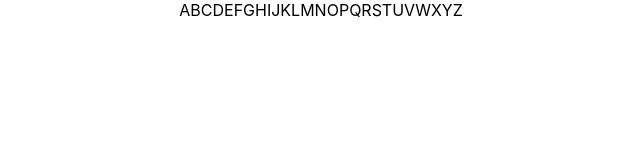
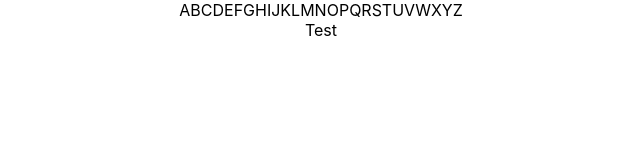
Before and after one commit to manuelWeb/cra_typescript, a React (Create React App) app: page / in a window 1280 px wide. Shown: the top 160 px of the page, without its empty margins (319-959 px from the left). Built offline with nearby package versions, Linux system fonts and the light colour scheme.

Commit message:
TS set argument fn to 1:any or 0

```diff
--- a/src/App.tsx
+++ b/src/App.tsx
@@ -11,13 +11,20 @@ import './App.css';
 //   console.log(`typeof letters:${typeof letters }`, `typeof letter:${typeof letter} letters:${letters} idx: ${idx}`);
 //   this.setState({letters: letters})
 // }
+interface ITestProps {
+  onClick: ( arg: any ) => void,
+}
+
+function test(arg?: any) {
+  console.log(arg);
+}
 
 class App extends Component {
   state = {
     letters: [],
     idxIsClicked: [],
   }
-  constructor (props:any) {
+  constructor (props:{}) {
     super(props)
     this.handleKeyClick = this.handleKeyClick.bind(this)
   }
@@ -34,6 +41,7 @@ class App extends Component {
     return (
       <div className="App">
         <Keyboard onClick={this.handleKeyClick} />
+        <div onClick={() => test()}>Test</div>
         {/* <Keyboard /> */}
       </div>
     );
```
